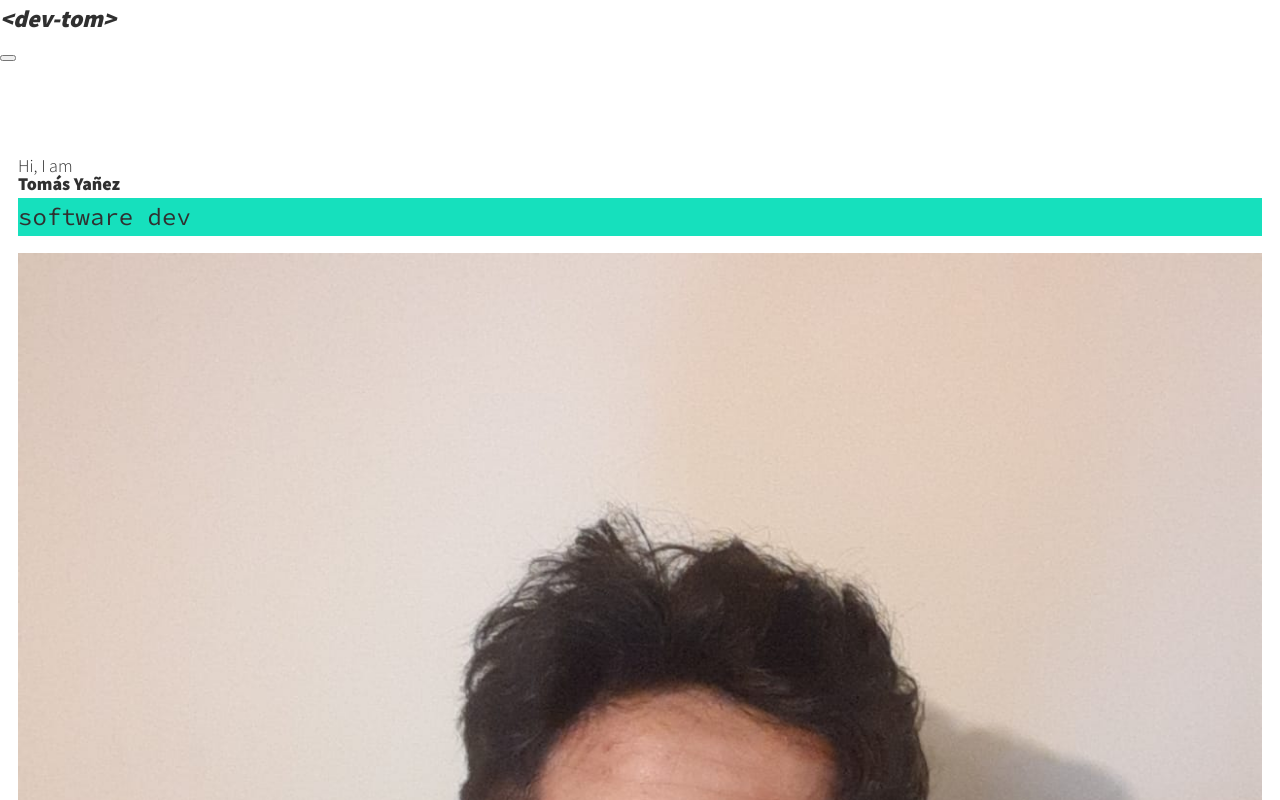
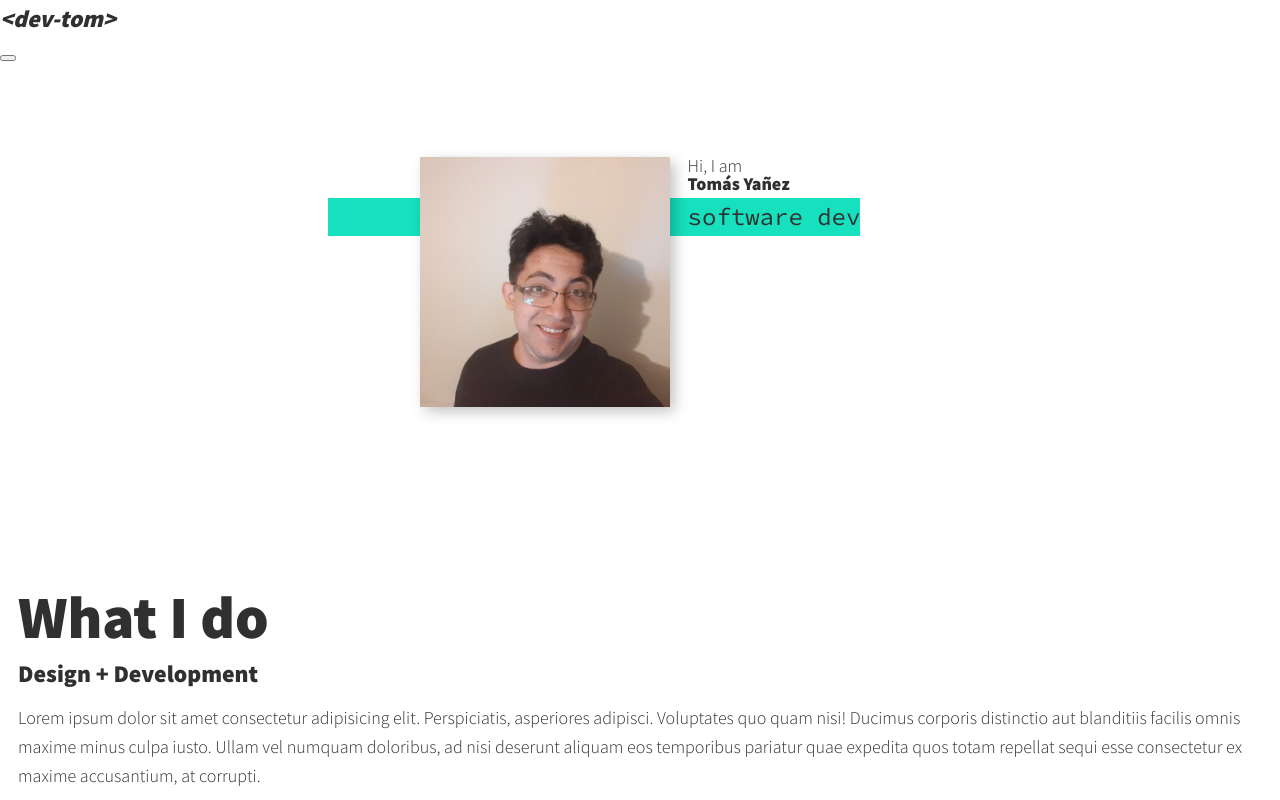
Before and after one commit to TSYF/portfolio_1, a Vue app: page / in a window 1280 px wide. Shown: the top 800 px of the page. Built offline with nearby package versions, Linux system fonts and the light colour scheme.

Commit message:
intro section styling. Not yet finalized

```diff
--- a/src/assets/main.scss
+++ b/src/assets/main.scss
@@ -24,6 +24,8 @@
     --fs-h2: 2.25rem;
     --fs-h3: 1.25rem;
     --fs-body: 1rem;
+
+    --bs: .25em .25em .75em rgba(0, 0, 0, .25);
 }
 
 @media (min-width: 800px) {
@@ -102,3 +104,46 @@ h3 { @extend %h; font-size: var(--fs-h3); }
 
 /* Header */
 nav { display: none; }
+
+/* Intro Section */
+
+.intro {
+    position: relative;
+
+    &__img {
+        box-shadow: var(--bs);
+    }
+}
+
+@media (min-width: 600px) {
+    .intro {
+        display: grid;
+        width:min-content;
+        margin: 0 auto;
+        grid-column-gap: 1em;
+        grid-template-areas:
+            "img title"
+            "img subtitle";
+        grid-template-columns: min-content max-content;
+
+        &__img {
+            grid-area: img;
+            min-width: 250px;
+            position: relative;
+            z-index: 1;
+        }
+    }
+
+
+    .section {
+        &__subtitle--intro {
+                align-self: start;
+                grid-column: -1 / 1;
+                grid-row: 2;
+                text-align: right;
+                position: relative;
+                left: -15em;
+                width: calc(100% + 15em);
+            }
+    }
+}
--- a/src/components/TIntro.vue
+++ b/src/components/TIntro.vue
@@ -11,6 +11,7 @@
         <img
             src="@/assets/img/tomas-dev_1.jpeg"
             alt="a picture of Tomas Yañez smiling"
+            class="intro__img"
         />
     </section>
 </template>
```
